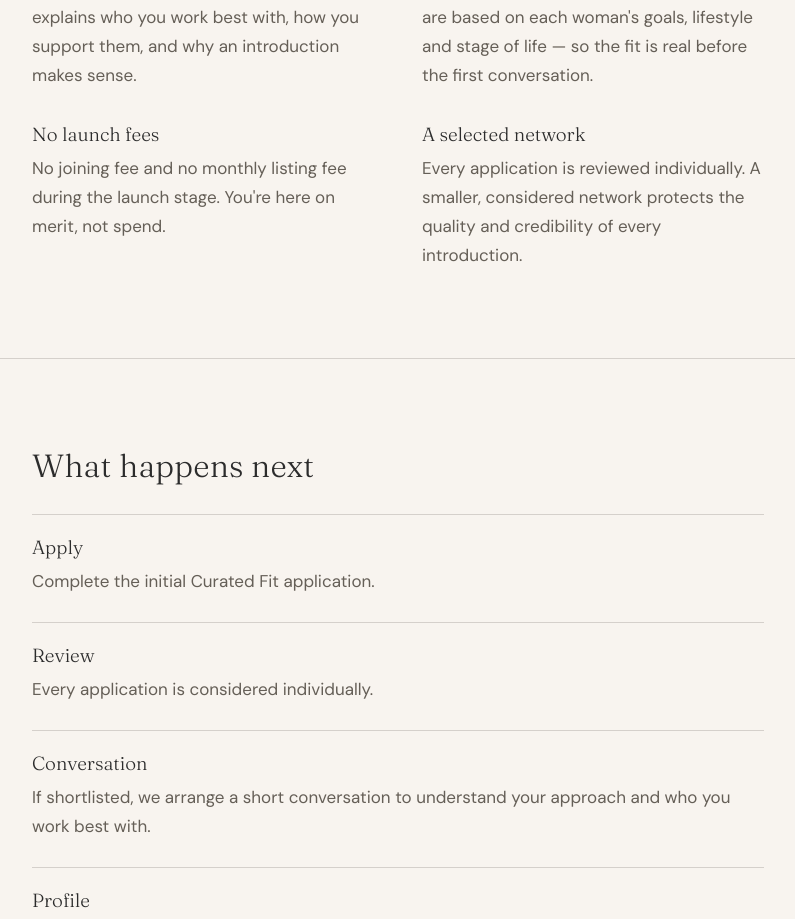
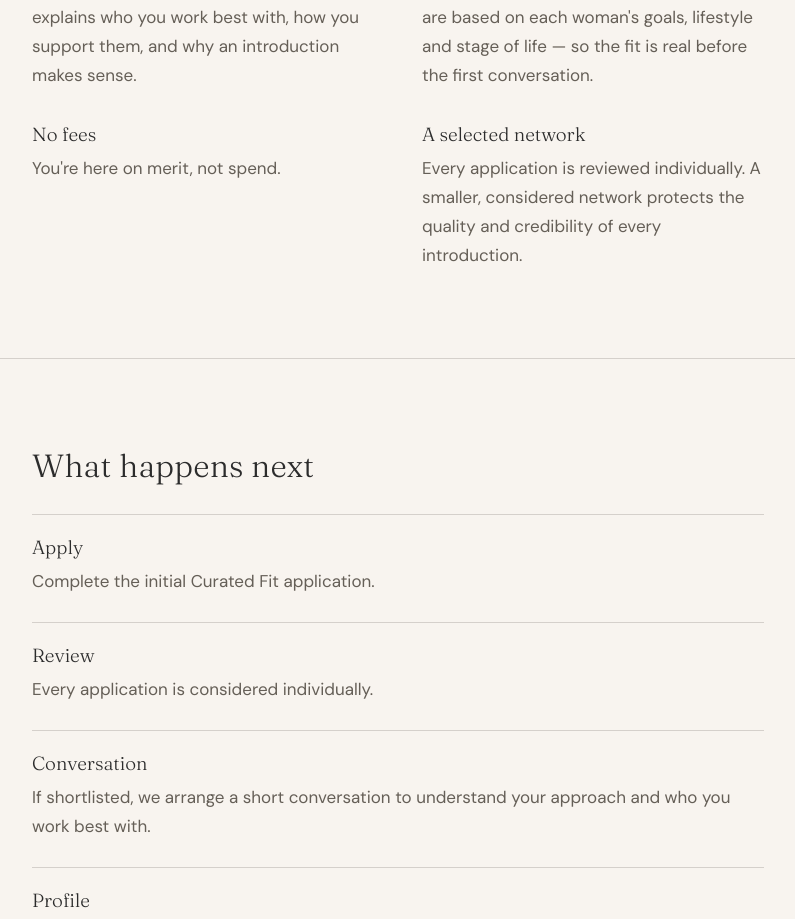
Before and after one commit to EmPerry1972/curated-fit-holding-page, a Next.js app: page / in a window 1280 px wide. Shown: the part 1640-2559 px from the top of the page, without its empty margins (242-1037 px from the left). Built offline with nearby package versions, Linux system fonts and the light colour scheme.

Commit message:
Update No fees card copy
Updated the section on fees to clarify that there are no fees during the launch stage.

```diff
--- a/app/page.tsx
+++ b/app/page.tsx
@@ -339,8 +339,8 @@ export default function Page() {
               <p style={body}>No bidding, no paid ranking. Introductions are based on each woman's goals, lifestyle and stage of life — so the fit is real before the first conversation.</p>
             </div>
             <div>
-              <h3 style={h3}>No launch fees</h3>
-              <p style={body}>No joining fee and no monthly listing fee during the launch stage. You're here on merit, not spend.</p>
+              <h3 style={h3}>No fees</h3>
+              <p style={body}>You're here on merit, not spend.</p>
             </div>
             <div>
               <h3 style={h3}>A selected network</h3>
```
